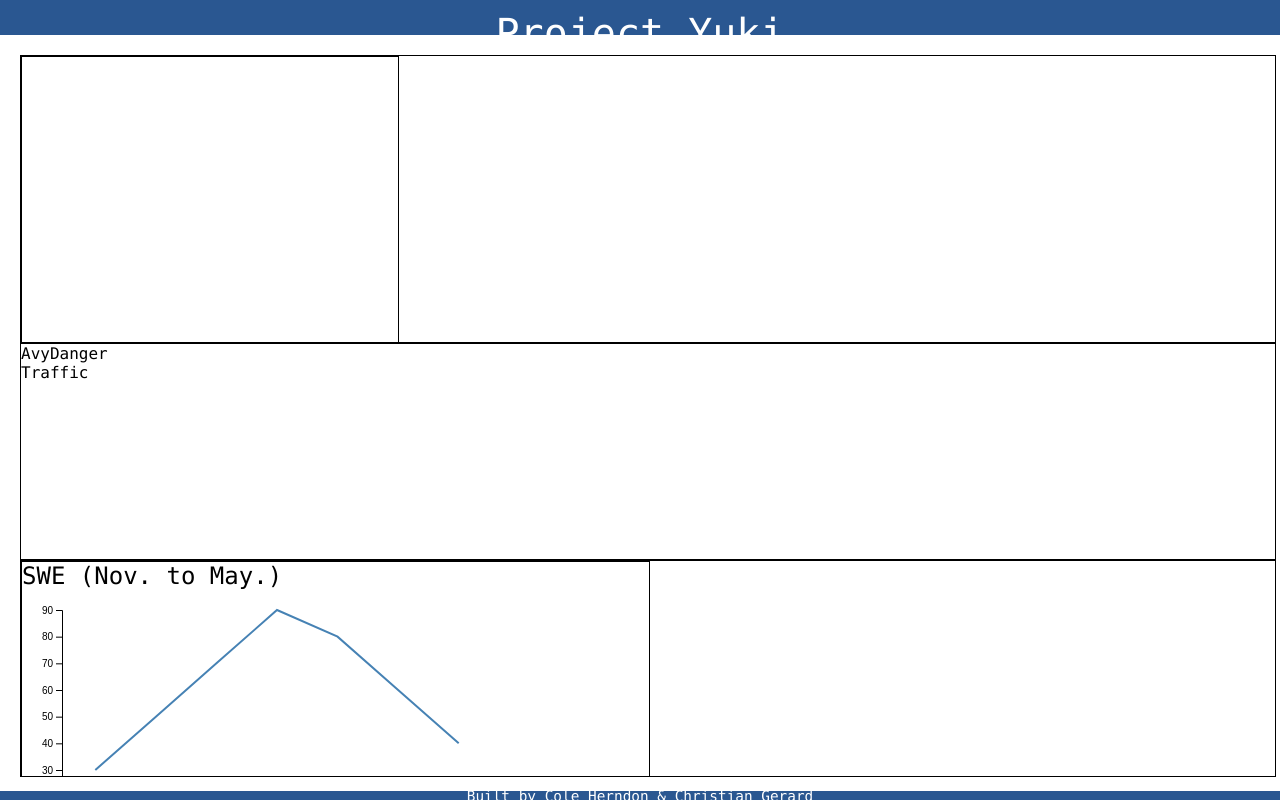
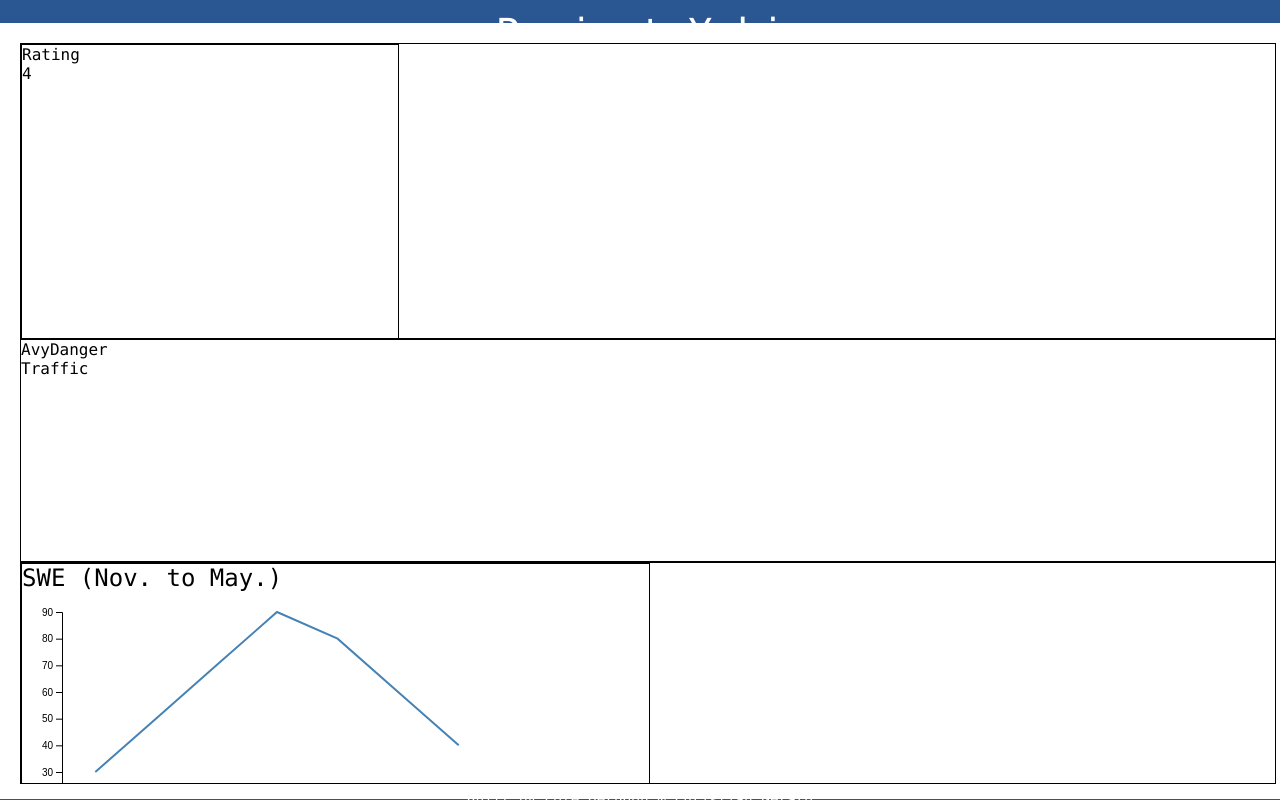
Before and after one commit to christian-gerard/project-yuki, a React (Vite) app in the folder client/: page / in a window 1280 px wide. Built offline with nearby package versions, Linux system fonts and the light colour scheme.

Commit message:
Adding Dashboard Stuff

```diff
--- a/client/src/data-visualization/Rating.jsx
+++ b/client/src/data-visualization/Rating.jsx
@@ -23,15 +23,12 @@ function Rating() {
       overflow: hidden;
       white-space: nowrap;
   `
-
-
-
-
   return (
     <Main>
 
       <RatingChart>
-
+        <p> Rating </p>
+        <p> 4 </p>
       </RatingChart>
 
       <RatingReasons>
```
